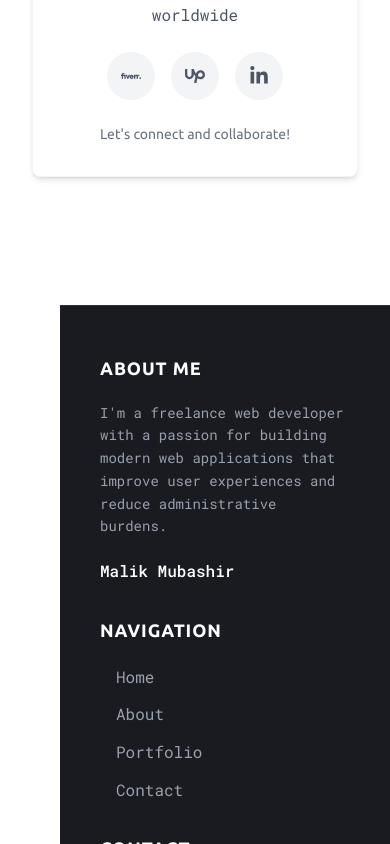
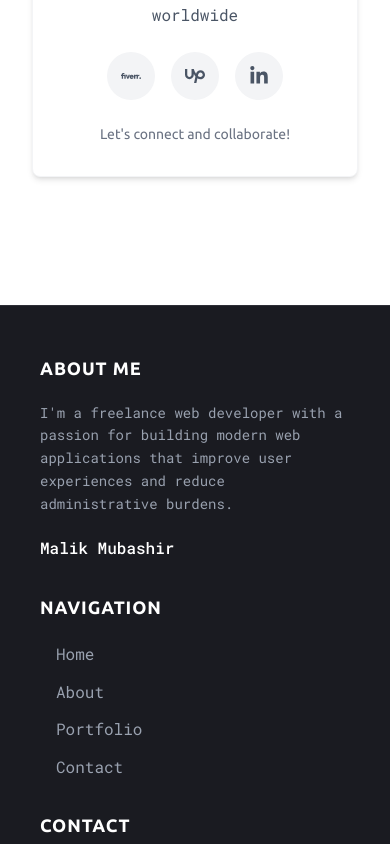
Before and after one commit to MalikMubashir200/Resume, a Next.js app: page / in a window 390 px wide. Shown: the part 11156-12000 px from the top of the page. Built offline with nearby package versions, Linux system fonts and the light colour scheme; no server answers.

Commit message:
Fix footer

```diff
--- a/app/footer.tsx
+++ b/app/footer.tsx
@@ -5,7 +5,7 @@ import { TbBrandFiverr } from 'react-icons/tb';
 
 const Footer = () => {
   return (
-    <footer className="bg-[#1a1b21] text-gray-300 py-12 md:py-16 px-10 md:px-12 border-t border-[#2d2e36] mt-16 ml-15">
+    <footer className="bg-[#1a1b21] text-gray-300 py-12 md:py-16 px-10 md:px-12 border-t border-[#2d2e36] mt-16 md:ml-15">
       <div className="max-w-6xl mx-auto grid grid-cols-1 md:grid-cols-4 gap-8 md:gap-10">
         {/* About Section */}
         <div className="space-y-5 ">
```
